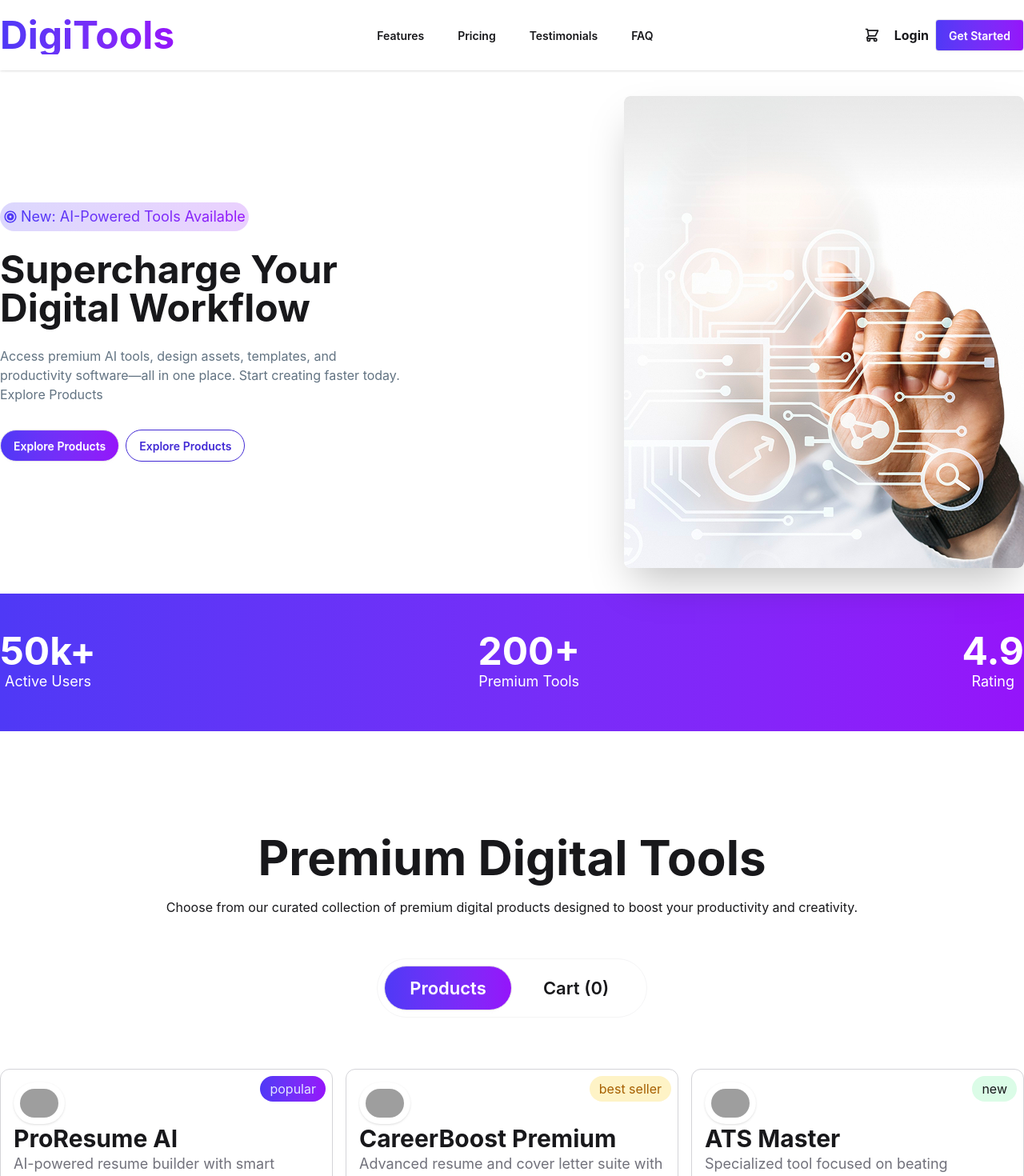
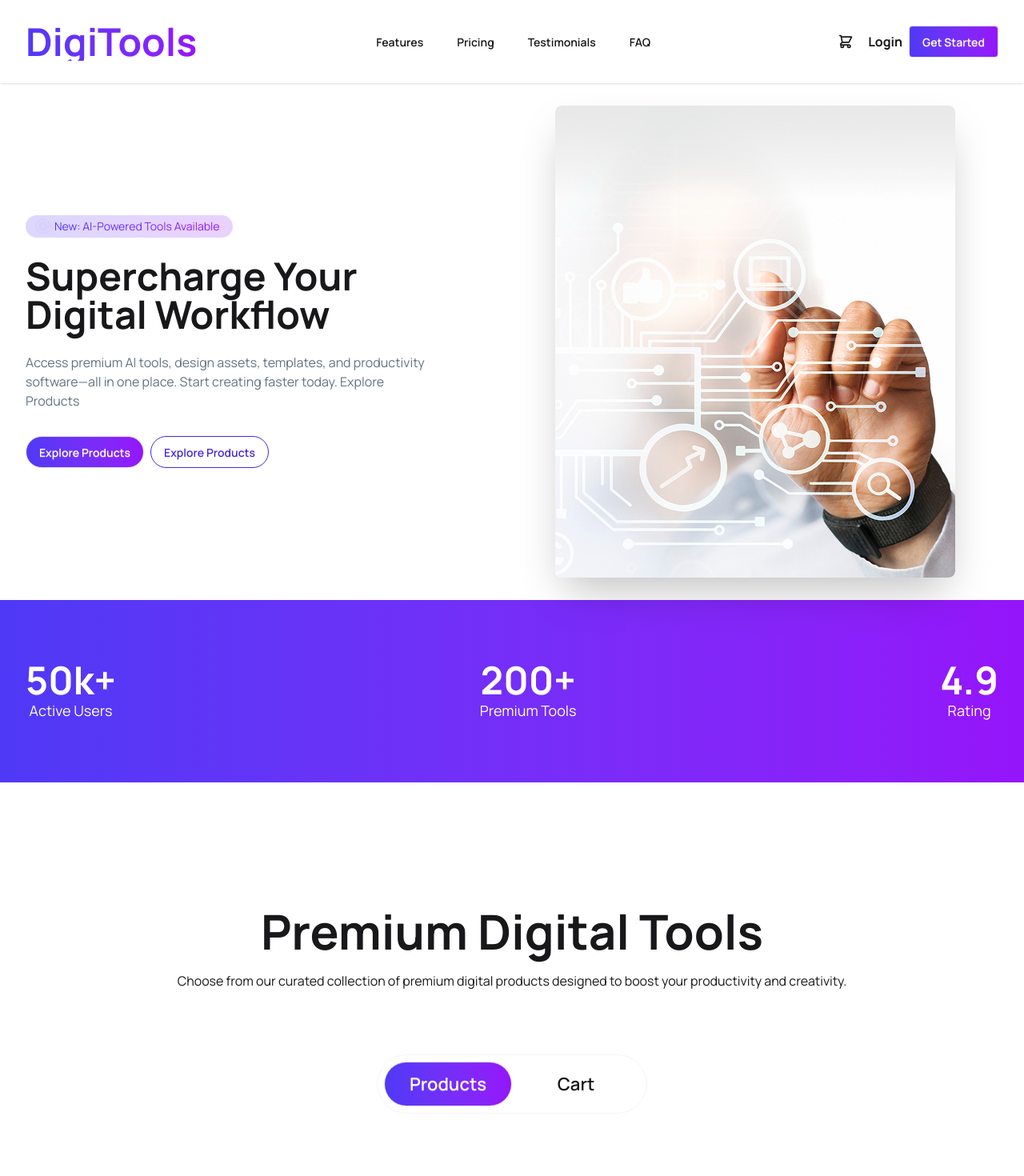
Before and after one commit to amirulislambd/programing-assignment-6, a React (Vite) app: page / in a window 1280 px wide. Shown: the top 1470 px of the page at 80% size. Built offline with nearby package versions, Linux system fonts and the light colour scheme; grey boxes are pictures that could not be loaded.

Commit message:
updated of font padding, cart section and steps section fooeter icons

```diff
--- a/src/App.jsx
+++ b/src/App.jsx
@@ -23,7 +23,6 @@ function App() {
 
 
   const productRef =useRef(null)
-  const cartRef =useRef(null)
 
 
 const scrollToProducts =()=>{
@@ -42,20 +41,6 @@ const scrollToProducts =()=>{
 }
 
 
-const scrollToCart = () => {
- setTimeout(()=>{
-  if(cartRef.current){
-    const headerOffset = 206.5
-    const elementPosition =cartRef.current.getBoundingClientRect().top
-    console.log(elementPosition)
-    const offsetPosition = elementPosition+window.scrollY-headerOffset
-    window.scrollTo({
-      top:offsetPosition,
-      behavior:'smooth'
-    })
-  }
- },80)
-};
 
   return (
     <>
@@ -68,7 +53,6 @@ const scrollToCart = () => {
         active={active}
         setActive={setActive}
         scrollToProducts={scrollToProducts}
-        scrollToCart={scrollToCart}
       />
       <div ref={productRef}>
         {
@@ -79,15 +63,19 @@ const scrollToCart = () => {
         />
         }
       </div>
-      <div ref={cartRef}>
         {
           active === 'cart' &&  <Cart cartData={cartData} setCartData={setCartData} />
         }
-      </div>
-      <Steps/>
-      <Pricing/>
-      <Transform/>
-      <Footer/>
+
+      {
+        active==='active' && <div>
+
+          <Steps/>
+          <Pricing/>
+          <Transform/>
+          <Footer/>
+        </div>
+      }
     </>
   );
 }
--- a/src/components/Home/Banner/Banner.jsx
+++ b/src/components/Home/Banner/Banner.jsx
@@ -3,10 +3,10 @@ import { RiFocus2Fill } from "react-icons/ri";
 
 const Banner = () => {
   return (
-    <div className='md:flex items-center justify-between md:container gap-5 lg:max-w-7xl mx-auto  my-4 md:my-8'>
+    <div className='grid md:grid-cols-2 items-center justify-center container lg:max-w-7xl mx-auto py-4 md:py-5 lg:py-7 px-4 md:px-6 lg:px-8'>
       <div className="max-w-[500px] flex flex-col items-center md:items-start md:space-y-5 lg:space-y-6">
-        <p className="inline-flex items-center text-lg gap-1 px-2 md:p-1 rounded-full bg-linear-to-r from-[#4F39F6]/20 to-[#9514FA]/20 ">
-          <span className="text-[#4F39F6]">
+        <p className="inline-flex items-center text-lg gap-2 px-4 p-1 rounded-full bg-linear-to-r from-[#4F39F6]/20 to-[#9514FA]/20 text-sm">
+          <span className="text-[#4F39F6] animate-ping text-xs ">
             <RiFocus2Fill />
           </span>
           <span className="bg-linear-to-r from-[#4F39F6] to-[#9514FA] bg-clip-text text-transparent">
--- a/src/components/Home/Cart/Cart.jsx
+++ b/src/components/Home/Cart/Cart.jsx
@@ -11,7 +11,7 @@ const Cart = ({ cartData, setCartData }) => {
     );
     if (filteredData) {
       setCartData(filteredData);
-      toast.error(`${item.name} Item removed from cart.🗑️`,{
+      toast.info(`${item.name} removed from cart.🗑️`,{
         position:"top-center"
       })
     }
@@ -24,7 +24,9 @@ const Cart = ({ cartData, setCartData }) => {
   };
 
   return (
-    <div className="container lg:max-w-7xl mx-auto">
+    <div className="container lg:max-w-7xl mx-auto mb-10 md:mb-20 ">
+     <div className="px-4">
+     <h2 className="text-2xl md:text-4xl font-bold text-center mb-4">Your Cart</h2>
       {cartData.length === 0 ? (
         <div className="flex flex-col items-center justify-center  py-20 bg-white border rounded-xl border-zinc-200">
           <MdShoppingCart className="w-20 h-20 animate-pulse" />
@@ -65,6 +67,7 @@ const Cart = ({ cartData, setCartData }) => {
           </button>
         </div>
       )}
+     </div>
     </div>
   );
 };
--- a/src/components/Home/Footer/Footer.jsx
+++ b/src/components/Home/Footer/Footer.jsx
@@ -36,11 +36,11 @@ const Footer = () => {
           <nav>
             <h6 className="footer-title">Social Links</h6>
             <div className="flex gap-2">
-            <a href=""><AiFillInstagram  className="text-3xl p-1 bg-white rounded-full text-black" /></a>
-            <a href="https://www.facebook.com/profile.php?id=61583826647447">         <FaFacebookSquare className="text-3xl p-1 bg-white rounded-full text-black" />
+            <a href=""><AiFillInstagram  className="text-3xl p-1 bg-white rounded-full text-black transition-all duration-500 ease-in-out hover:scale-125 hover:shadow-2xl hover:bg-linear-to-r from-[#4F39F6] to-[#9514FA] hover:text-white" /></a>
+            <a href="https://www.facebook.com/profile.php?id=61583826647447">         <FaFacebookSquare className="text-3xl p-1 bg-white rounded-full text-black transition-all duration-500 ease-in-out hover:scale-125 hover:shadow-2xl hover:bg-linear-to-r from-[#4F39F6] to-[#9514FA] hover:text-white" />
             </a>
             <a href="https://x.com/amirislambd313">
-            <BsTwitterX className="text-3xl p-1 bg-white rounded-full text-black" />
+            <BsTwitterX className="text-3xl p-1 bg-white rounded-full text-black transition-all duration-500 ease-in-out hover:scale-125 hover:shadow-2xl hover:bg-linear-to-r from-[#4F39F6] to-[#9514FA] hover:text-white" />
             </a>
             </div>
           </nav>
--- a/src/components/Home/Navbar/Navbar.jsx
+++ b/src/components/Home/Navbar/Navbar.jsx
@@ -5,8 +5,8 @@ const Navbar = ({cartData}) => {
   const [active, setActive]=useState('')
 
   return (
-    <div className=" bg-base-100 shadow-sm sticky top-0 z-20 md:container lg:max-w-7xl mx-auto py-5">
-      <div className="flex items-center justify-between">
+    <div className=" bg-base-100 shadow-sm sticky top-0 z-20 ">
+      <div className="flex items-center justify-between container lg:max-w-7xl mx-auto py-4 md:py-5 lg:py-7 px-4 md:px-6 lg:px-8">
       <div className="">
         <h2 className="hidden md:block text-5xl font-bold bg-linear-to-r from-[#4F39F6] to-[#9514FA] bg-clip-text text-transparent">DigiTools</h2>
         <div className="dropdown md:hidden">
@@ -48,7 +48,7 @@ const Navbar = ({cartData}) => {
         </div>
       </div>
       <div>
-      <ul className=" items-center gap-2 hidden md:flex">
+      <ul className="hidden lg:flex items-center gap-2 ">
           <li>
             <button onClick={()=>setActive('features')} className={`btn ${active === 'features' ? 'btn border-none bg-linear-to-r from-[#4F39F6] to-[#9514FA] text-white ' : 'btn-ghost'}`}>Features</button>
           </li>
--- a/src/components/Home/Products/Products.jsx
+++ b/src/components/Home/Products/Products.jsx
@@ -5,7 +5,7 @@ const Products = ({promiseData,cartData, setCartData}) => {
     const data =use(promiseData)
     console.log(data)
     return (
-        <div className="grid md:grid-cols-2 lg:grid-cols-3 gap-4 container lg:max-w-7xl mx-auto ">
+        <div className="grid md:grid-cols-2 lg:grid-cols-3 gap-6 container lg:max-w-7xl mx-auto py-4 px-4 ">
             {
                 data.map(item=><Product item={item} cartData={cartData} setCartData={setCartData} />)
             }
--- a/src/components/Home/Stats/Stats.jsx
+++ b/src/components/Home/Stats/Stats.jsx
@@ -3,7 +3,7 @@ import React from 'react';
 const Stats = () => {
     return (
         <div className=' bg-linear-to-r from-[#4F39F6] to-[#9514FA] py-5 md:py-8 lg:py-12 '>
-        <div className='flex items-center justify-between text-center container lg:max-w-7xl mx-auto text-white'>
+        <div className='flex items-center justify-between text-center container lg:max-w-7xl mx-auto py-4 md:py-5 lg:py-7 px-4 md:px-6 lg:px-8 text-white'>
             <div >
                 <h2 className='text-2xl md:text-4xl lg:text-5xl font-bold'>50k+</h2>
                 <p className='lg:text-lg'>Active Users</p>
--- a/src/components/Home/ToggleBTN/ToggleBTN.jsx
+++ b/src/components/Home/ToggleBTN/ToggleBTN.jsx
@@ -25,8 +25,9 @@ const ToggleBTN = ({
 
   return (
     <div
-      className={`mt-5 md:mt-16 lg:mt-24 container md:max-w-7xl mx-auto sticky -top-16 z-10 transition-all duration-300 ${isScrolled ? "bg-white py-2" : "bg-transparent py-8"}`}
+      className={`mt-5 md:mt-16 lg:mt-24 container lg:max-w-7xl  mx-auto sticky -top-25 z-10 transition-all duration-300 ${isScrolled ? "bg-white " : "bg-transparent py-8"}`}
     >
+      <div className="py-4 md:py-5 lg:py-7  px-4 md:px-6 lg:px-8">
       <h1 className="text-center text-2xl font-bold md:text-4xl lg:text-6xl">
         Premium Digital Tools
       </h1>
@@ -34,6 +35,7 @@ const ToggleBTN = ({
         Choose from our curated collection of premium digital products designed
         to boost your productivity and creativity.
       </p>
+      </div>
       <div className="flex gap-2 items-center justify-center my-5 md:my-8">
         <div className="border border-zinc-100 p-2 rounded-full">
           <button
@@ -48,11 +50,10 @@ const ToggleBTN = ({
           <button
             onClick={() => {
               setActive("cart");
-              scrollToCart();
             }}
             className={`btn md:btn-xl  rounded-full w-40 ${active === "cart" ? "bg-linear-to-r from-[#4F39F6] to-[#9514FA] text-white" : "btn-ghost"}`}
           >
-            Cart ({cartData.length})
+            Cart {cartData.length > 0 && <p>({cartData.length})</p> }
           </button>
         </div>
       </div>
--- a/src/index.css
+++ b/src/index.css
@@ -1,2 +1,8 @@
+
+@import url('https://fonts.googleapis.com/css2?family=Manrope:wght@200..800&display=swap');
 @import "tailwindcss";
 @plugin "daisyui";
+
+*{
+    font-family: "Manrope", sans-serif;
+}
```
Also changed, not shown: src/components/Home/Product/Product.jsx (+6 -4 lines), src/components/Home/Steps/Steps.jsx (+4 -4 lines).
